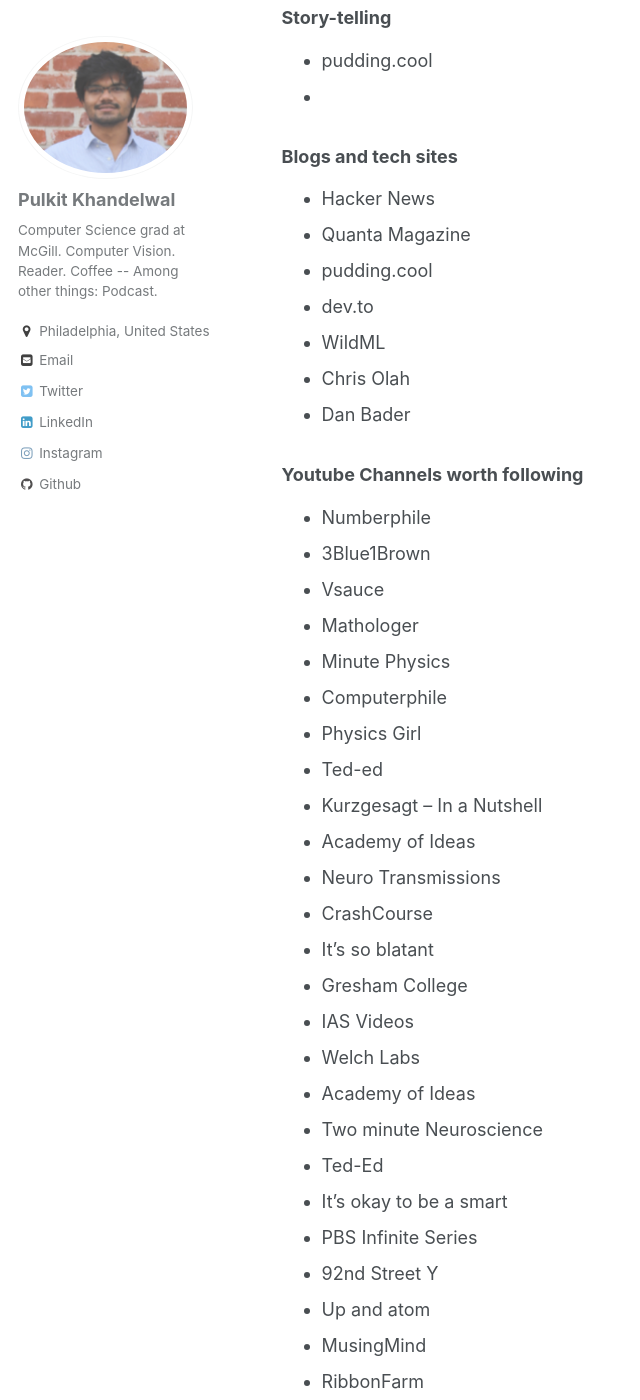
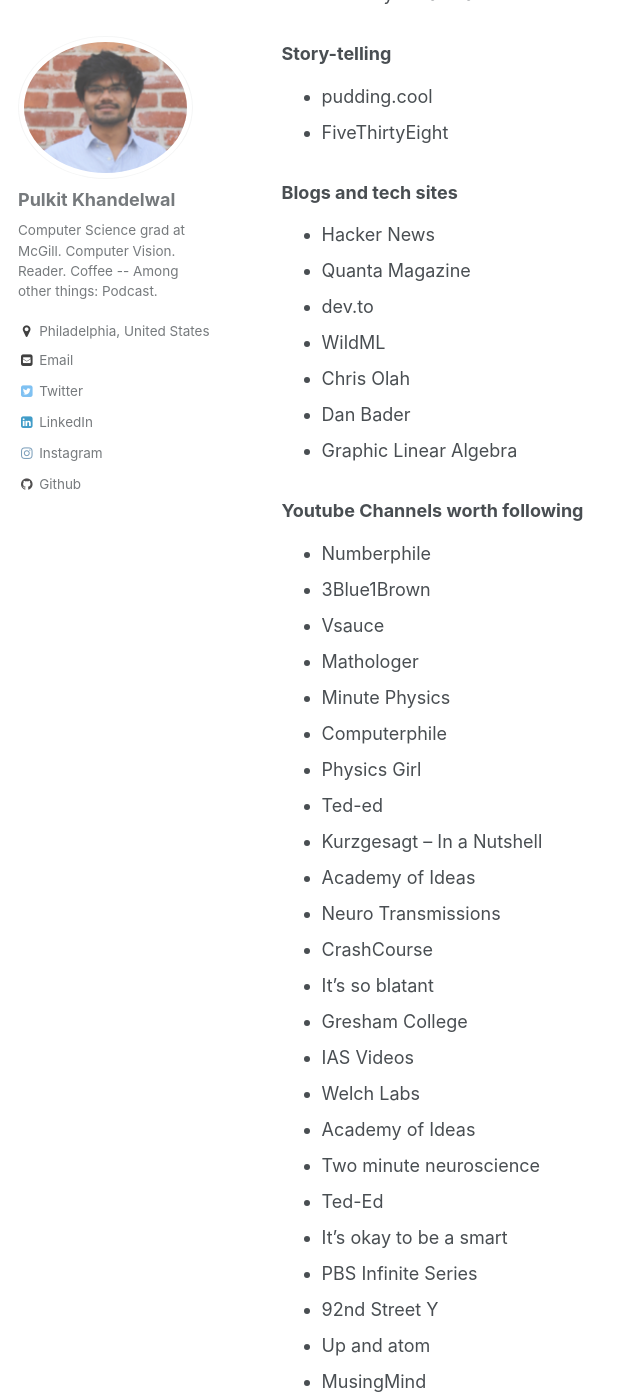
Before and after one commit to Pulkit-Khandelwal/pulkit-khandelwal.github.io, a Jekyll site: the page built from _pages/websites.md, in a window 1280 px wide and 1400 px high, scrolled down 1311 px. Shown: the whole window, without its empty margins (0-640 px from the left). Built offline with Jekyll 4.4.1, drawn with Linux system fonts in a browser that asks for light colours; some of the changed text lies outside the part shown.

Commit message:
Update websites.md

```diff
--- a/_pages/websites.md
+++ b/_pages/websites.md
@@ -41,16 +42,16 @@
 
 ### Story-telling
 * pudding.cool
-*
+* FiveThirtyEight
 
 ### Blogs and tech sites
 * Hacker News
 * Quanta Magazine
-* pudding.cool
 * dev.to
 * WildML
 * Chris Olah
 * Dan Bader
+* Graphic Linear Algebra
 
 ### Youtube Channels worth following
 * Numberphile
@@ -70,7 +71,7 @@
 * IAS Videos
 * Welch Labs
 * Academy of Ideas
-* Two minute Neuroscience
+* Two minute neuroscience
 * Ted-Ed
 * It’s okay to be a smart
 * PBS Infinite Series
```
Also changed, not shown: other parts of _pages/websites.md (+3 -0 lines).
